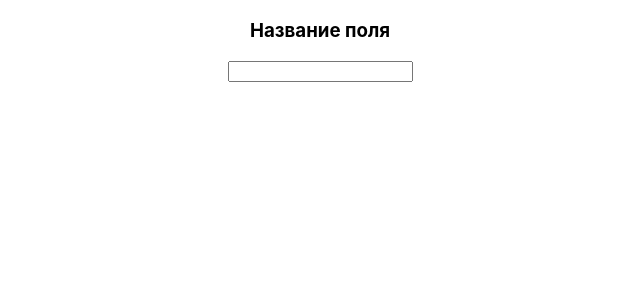
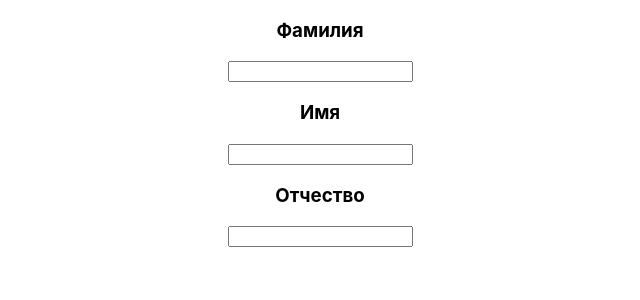
Before and after one commit to mJaJksJ/Myosotis, a React (Create React App) app: page / in a window 1280 px wide. Shown: the top 300 px of the page, without its empty margins (320-960 px from the left). Built offline with nearby package versions, Linux system fonts and the light colour scheme; the HTML template or start-up script is replaced by a standard one.

Commit message:
chore(survey): опрос с текстовыми полями

```diff
--- a/src/App.js
+++ b/src/App.js
@@ -1,11 +1,18 @@
 import logo from './logo.svg';
 import './App.css';
 import TextInput from './Components/TextInput';
+import Survey from "./Components/Survey/Survey";
 
 function App() {
+    const questions = [
+        { label: 'Фамилия', type: 'text' },
+        { label: 'Имя', type: 'text' },
+        { label: 'Отчество', type: 'text' }
+    ]
+
   return (
     <div className="App">
-      <TextInput></TextInput>
+      <Survey questions={questions}></Survey>
     </div>
   );
 }
--- /dev/null
+++ b/src/Components/Survey/Survey.jsx
@@ -0,0 +1,19 @@
+import React from 'react';
+import TextInput from "../TextInput";
+
+const Survey = (props) => {
+    const questionField = props.questions;
+
+    return (
+        questionField.map((field, idx) => {
+            switch (field.type) {
+                case 'text':
+                    return <TextInput key={idx} label={field.label}/>
+                default:
+                    return null
+            }
+        })
+    );
+};
+
+export default Survey;
--- a/src/Components/TextInput.jsx
+++ b/src/Components/TextInput.jsx
@@ -1,13 +1,13 @@
 import React, { useEffect } from 'react';
 import { voiceElement } from '../Services/handleVoice';
-const TextInput = () => {
+const TextInput = (props) => {
 
     useEffect(() => {
         voiceElement(document.querySelector(".text").textContent);
       },[]);
     return (
         <div>
-            <h3 id='label' className='text'>Название поля</h3>
+            <h3 id='label' className='text'>{props.label}</h3>
             <input type="text"></input>
         </div>
     );
```
